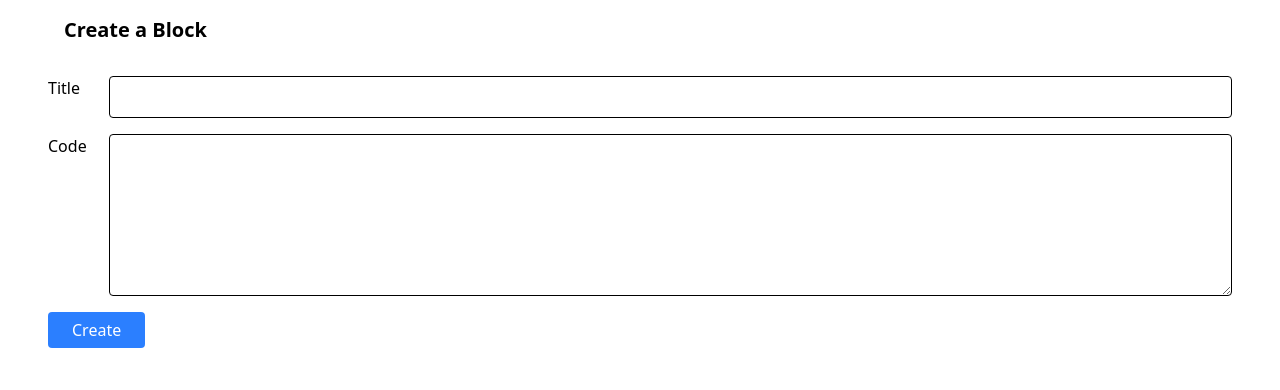
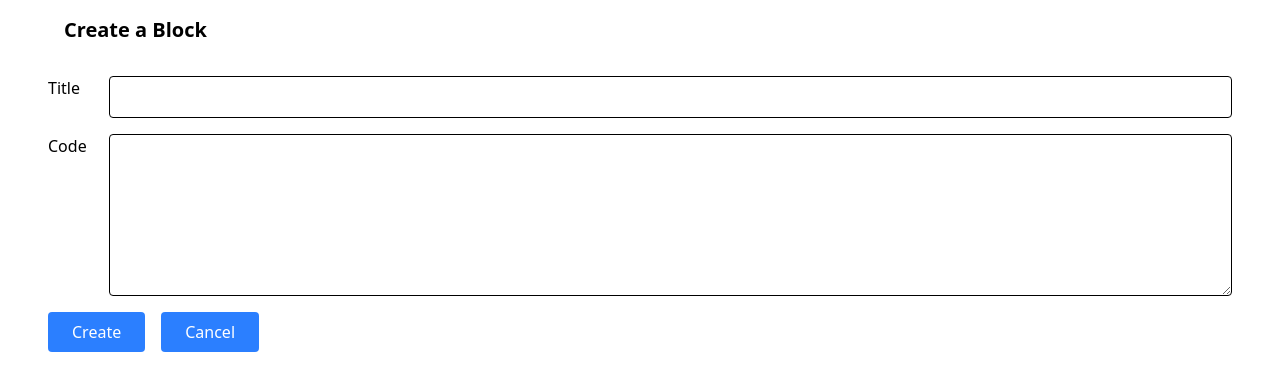
Before and after one commit to EkaterinaGorbunova/code-snippet-app, a Next.js app: page /blocks/create in a window 1280 px wide. Shown: the top 390 px of the page. Built offline with nearby package versions, Linux system fonts and the light colour scheme.

Commit message:
added Cancel button in Create form

```diff
--- a/src/app/blocks/create/page.tsx
+++ b/src/app/blocks/create/page.tsx
@@ -1,3 +1,4 @@
+import Link from 'next/link';
 import { redirect } from 'next/navigation';
 import { addBlock } from '@/db';
 
@@ -37,12 +38,21 @@ export default function BlockCreatePage() {
           />
         </div>
 
+        <div className='flex gap-4'>
           <button
             type='submit'
             className='px-6 py-1.5 w-fit rounded p-2 bg-blue-500 text-white hover:bg-blue-600 cursor cursor-pointer'
           >
             Create
           </button>
+
+          <Link
+            href='/'
+            className='px-6 py-2 w-fit rounded p-2 bg-blue-500 text-white hover:bg-blue-600 cursor cursor-pointer'
+          >
+            Cancel
+          </Link>
+        </div>
       </div>
     </form>
   );
```
Also changed, not shown: 1 other file (tests, documents, lock files or other folders). Lines whose indentation alone changed are shown as unchanged.
